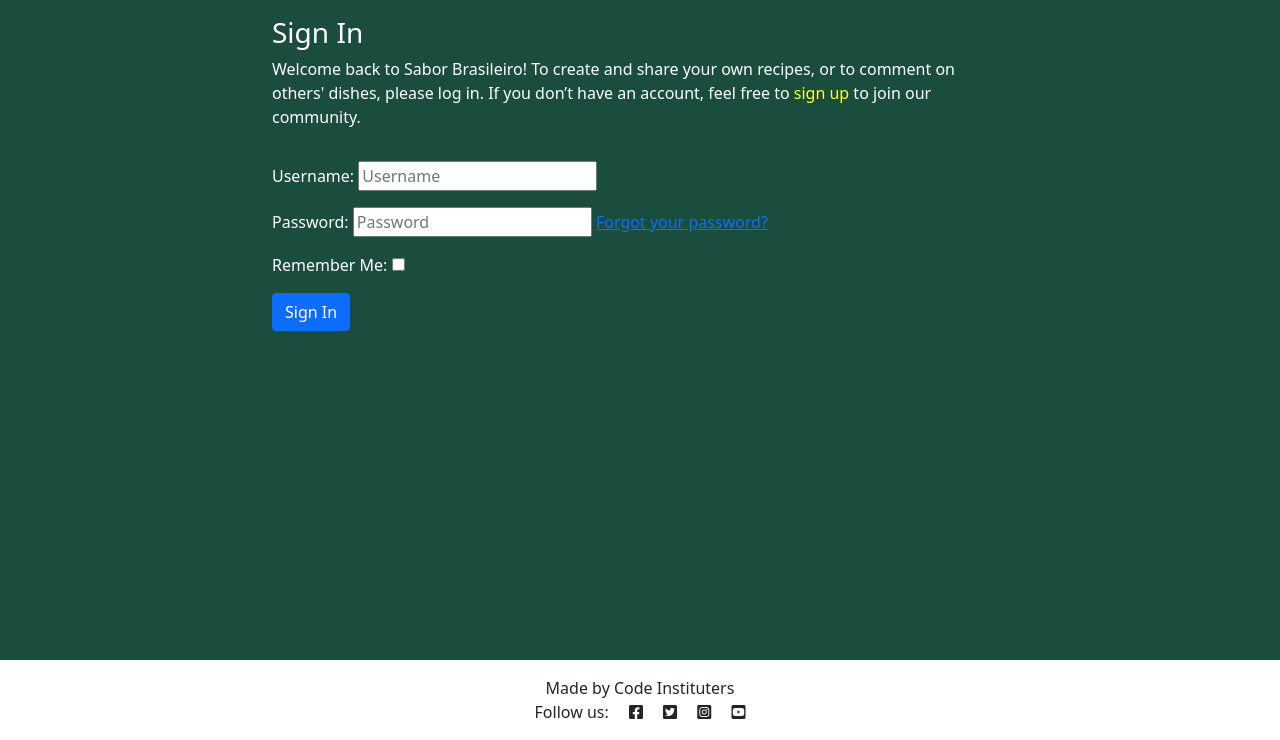
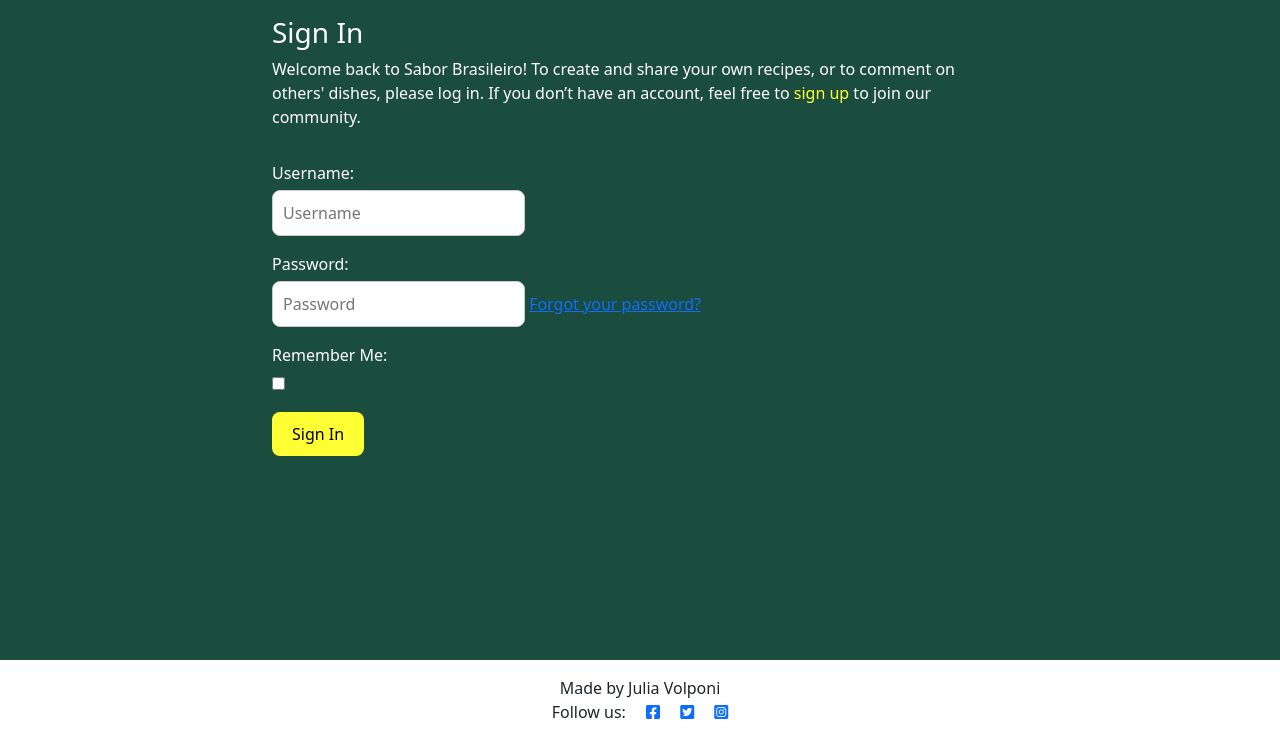
Before and after one commit to juliavolponi/SaborBrasileiro, a Django app: a page that uses templates/base.html in a window 1280 px wide. Shown: the part 60-800 px from the top of the page. Run offline with Django 5.2, Linux system fonts and the light colour scheme; some libraries are stand-ins or nearby versions.

Commit message:
added css style

```diff
--- a/static/css/style.css
+++ b/static/css/style.css
@@ -161,10 +161,31 @@ body {
     color: #fff
 }
 
-form.login label {
+form label {
+    color: #fff !important;
+    display: block;
+    margin-bottom: 5px;
+}
+
+form input,
+form textarea,
+form select {
+    border-radius: 8px;
+    padding: 10px;
+    border: 1px solid #ccc;
+    box-sizing: border-box;
+}
+
+.btn {
+    background-color: #FFFF33 !important;  /* Custom button color */
+    color: black !important;
+    border: none;
+    padding: 10px 20px;
+    border-radius: 8px;
+    cursor: pointer;
+    margin-bottom: 10px;
+}
+
+h2 {
     color: #fff;
 }
-
-form.signup {
-    color: #fff !important;
-}
--- a/templates/base.html
+++ b/templates/base.html
@@ -96,12 +96,11 @@
 
     <!-- Footer -->
     <footer class="footer mt-auto py-3 main-bg">
-        <p class="m-0 text-center">Made by Code Instituters</p>
+        <p class="m-0 text-center">Made by Julia Volponi</p>
         <p class="m-0 text-center ">Follow us:
-            <i class="fab fa-facebook-square ms-3"></i>
-            <i class="fab fa-twitter-square ms-3"></i>
-            <i class="fab fa-instagram-square ms-3"></i>
-            <i class="fab fa-youtube-square ms-3"></i>
+            <a href="https://www.facebook.com/" target="_blank"><i class="fab fa-facebook-square ms-3"></i></a>
+            <a href="https://x.com/" target="_blank"><i class="fab fa-twitter-square ms-3"></i></a>
+            <a href="https://www.instagram.com/" target="_blank"><i class="fab fa-instagram-square ms-3"></i></a>
         </p>
     </footer>
 
```
Also changed, not shown: blog/templates/blog/recipe_form.html (+4 -3 lines), 1 other file.
